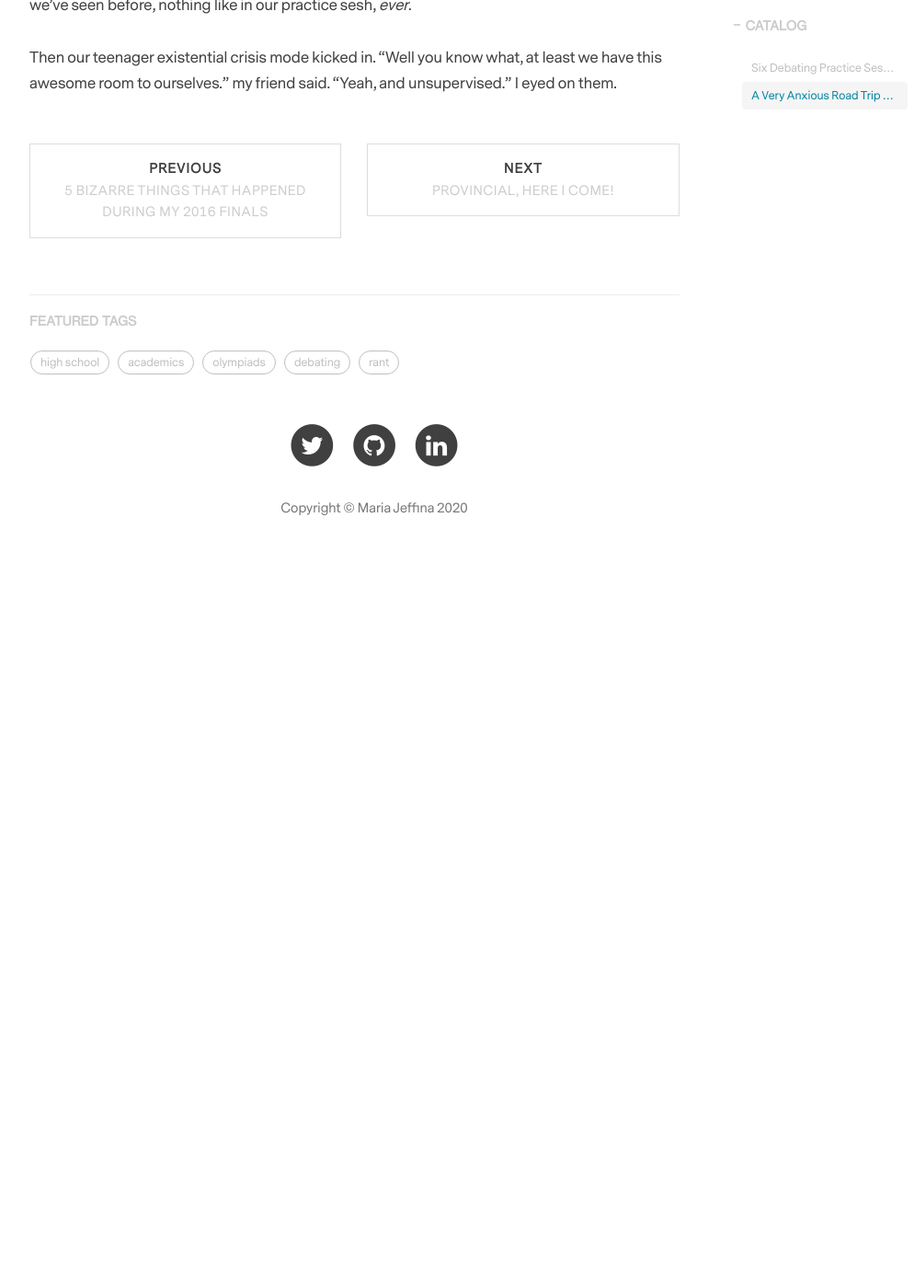
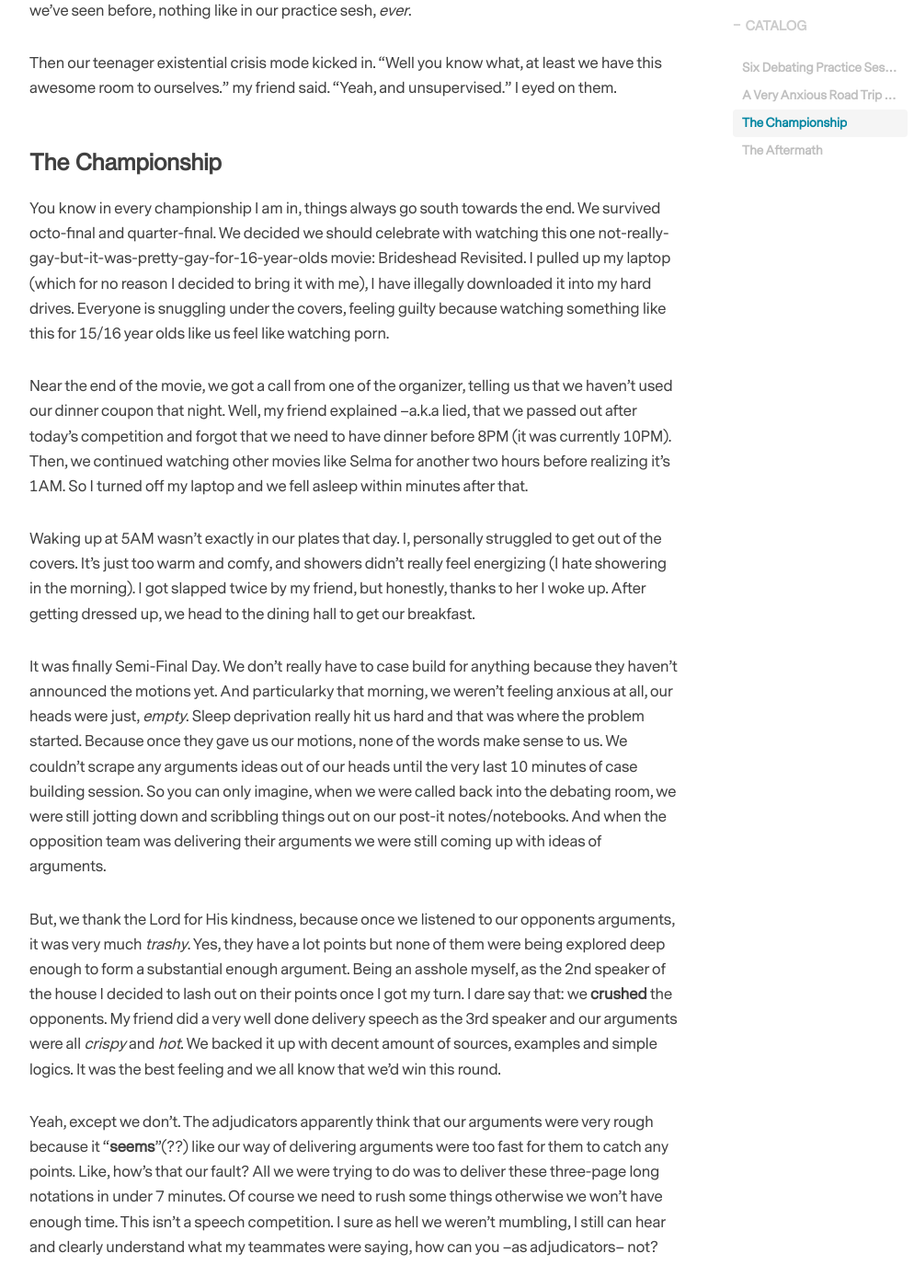
Before and after one commit to maiesey/maiesey.github.io, a Jekyll site: the page built from _posts/2016-11-05-psdc.markdown, in a window 1280 px wide and 1400 px high, scrolled down 3426 px. Shown: the whole window at 92% size, without its empty margins (233-1227 px from the left). Built offline with Jekyll 4.4.1, drawn with Linux system fonts in a browser that asks for light colours; nearby versions of some CDN libraries; comment, search, counter and statistics services are not loaded; before the commit the page ends 4056 px from its top, so only the background shows below that; some of the changed text lies outside the part shown.

Commit message:
Update 2016-11-05-psdc.markdown

```diff
--- a/_posts/2016-11-05-psdc.markdown
+++ b/_posts/2016-11-05-psdc.markdown
@@ -28,7 +28,7 @@
 
 I was wowed, to be honest. I didn't know that my seniors have *that much* winning streaks to the point where the Ministry of Education knows that. Then my seniors decided to step down from the main roster, because they [have been there, have done that]. They think that it'd be best if they let the juniors take the spotlight this year. It's honestly so heart-wrenching because I know deep down, they want to go, and they can, but they won't.
 
-#### Six Debating Practice Sesh In A Week ####
+### Six Debating Practice Sesh In A Week ###
 It is crazy how basic things salty people do like getting into an argument can really take a toll on someone's sanity. I finished classes around 5PM, usually it's already quite dark outside and the entire school will be emptied out for the next 30 minutes because they need to close down the school at 7PM. My class is always known to be the last class standing, we finished classes so late, that at one point the janitor had to wait in front of our classroom like a security guard, pouting.
 
 I was just about to head to the exit gate when my friend yelled at me from the basketball field. "J, you gotta practice!". Feeling a headache coming up and a sense of iritation I yelled back, "What practice?!". I cursed at myself, looking around hoping that no teacher was around to hear me. I was so tired, I have chemistry final project presentation tomorrow and my Art class teacher decided that it'd *fun* to make all of us students write a play for contemporary theater.
@@ -45,7 +45,7 @@
 
 There was a long silence at the end of the phone before she muttered, "Okay, here's my email--". I curled my fist up in victory and submitted my final papers. I passed the class with an A-. A minus! Through sheer chaos that happened in that week, I survived my chemistry class and it still brings me joy until today when I looked back on it.
 
-#### A Very Anxious Road Trip and Arrival ####
+### A Very Anxious Road Trip and Arrival ###
 Road trips should be fun. But it can turn into something depressing when your school was late to pick you up, resulting in your team being late for the championship. The trip was supposed to be a 3-hour long journey. It turned into 5. The driver took the wrong turn towards the exit. So we ended up in a middle of nowhere, with (somehow) little to no phone signals, nearly ran out of gas and everybody in that area looks like they're ready to mug us.
 
 Very thrilling indeed.
@@ -55,3 +55,25 @@
 A couple of hours later we finally arrived at the venue. Surprise, surprise it's a hotel by the beach. Probably the fanciest place I've ever step my feet on. We checked in and got the goodies from the organizer. Things like bags, schedules, etc. All three of us got a one big room for ourselves. Immediately after that, we all scrambled to this one big table in the middle of the room, pulled up a chair and started stressing over the rumours surrounding motions because of this one screenshot our seniors sent us over the group chat. The motions in that picture are not like what we've seen before, nothing like in our practice sesh, *ever*.
 
 Then our teenager existential crisis mode kicked in. "Well you know what, at least we have this awesome room to ourselves." my friend said. "Yeah, and unsupervised." I eyed on them.
+
+### The Championship ###
+You know in every championship I am in, things always go south towards the end. We survived octo-final and quarter-final. We decided we should celebrate with watching this one not-really-gay-but-it-was-pretty-gay-for-16-year-olds movie: Brideshead Revisited. I pulled up my laptop (which for no reason I decided to bring it with me), I have illegally downloaded it into my hard drives. Everyone is snuggling under the covers, feeling guilty because watching something like this for 15/16 year olds like us feel like watching porn.
+
+Near the end of the movie, we got a call from one of the organizer, telling us that we haven't used our dinner coupon that night. Well, my friend explained --a.k.a lied, that we passed out after today's competition and forgot that we need to have dinner before 8PM (it was currently 10PM). Then, we continued watching other movies like Selma for another two hours before realizing it's 1AM. So I turned off my laptop and we fell asleep within minutes after that.
+
+Waking up at 5AM wasn't exactly in our plates that day. I, personally struggled to get out of the covers. It's just too warm and comfy, and showers didn't really feel energizing (I hate showering in the morning). I got slapped twice by my friend, but honestly, thanks to her I woke up. After getting dressed up, we head to the dining hall to get our breakfast.
+
+It was finally Semi-Final Day. We don't really have to case build for anything because they haven't announced the motions yet. And particularky that morning, we weren't feeling anxious at all, our heads were just, *empty*. Sleep deprivation really hit us hard and that was where the problem started. Because once they gave us our motions, none of the words make sense to us. We couldn't scrape any arguments ideas out of our heads until the very last 10 minutes of case building session. So you can only imagine, when we were called back into the debating room, we were still jotting down and scribbling things out on our post-it notes/notebooks. And when the opposition team was delivering their arguments we were still coming up with ideas of arguments.
+
+But, we thank the Lord for His kindness, because once we listened to our opponents arguments, it was very much *trashy*. Yes, they have a lot points but none of them were being explored deep enough to form a substantial enough argument. Being an asshole myself, as the 2nd speaker of the house I decided to lash out on their points once I got my turn. I dare say that: we **crushed** the opponents. My friend did a very well done delivery speech as the 3rd speaker and our arguments were all *crispy* and *hot*. We backed it up with decent amount of sources, examples and simple logics. It was the best feeling and we all know that we'd win this round.
+
+Yeah, except we don't. The adjudicators apparently think that our arguments were very rough because it "**seems**"(??) like our way of delivering arguments were too fast for them to catch any points. Like, how's that our fault? All we were trying to do was to deliver these three-page long notations in under 7 minutes. Of course we need to rush some things otherwise we won't have enough time. This isn't a speech competition. I sure as hell we weren't mumbling, I still can hear and clearly understand what my teammates were saying, how can you --as adjudicators-- not?
+
+We were very heartbroken by the decision. But the decision's made and we couldn't change anything. So the only thing we can do is to *accept* that we lost the round which we all--even the opponents--sure that we were going to win.
+
+We cried, obviously. A lot of tears shed for nothing really. We called our seniors and apologized. Soon enough, we realized that one of the adjudicators is actually the opponents' english teacher. Because we saw him getting in the same room as those boys, talked to them like a teacher would to students. I don't know if knowing facts like this actually helped with our loss or just making it worse. But we sure learn a lot of things thanks to that.
+
+### The Aftermath ###
+We came back from the championship feeling tired and ready to go home, probably cry ourselves to sleep. Days even weeks of preparation and hardwork just *poof*, gone because one single bad combination. I told my mom about the entire *fiasco*. She said that things like that happened in real-life and sometimes the cost isn't as simple as losing a championship. I don't think I'll ever understand what she said, only time will tell.
+
+— MJ 2016.11
```
